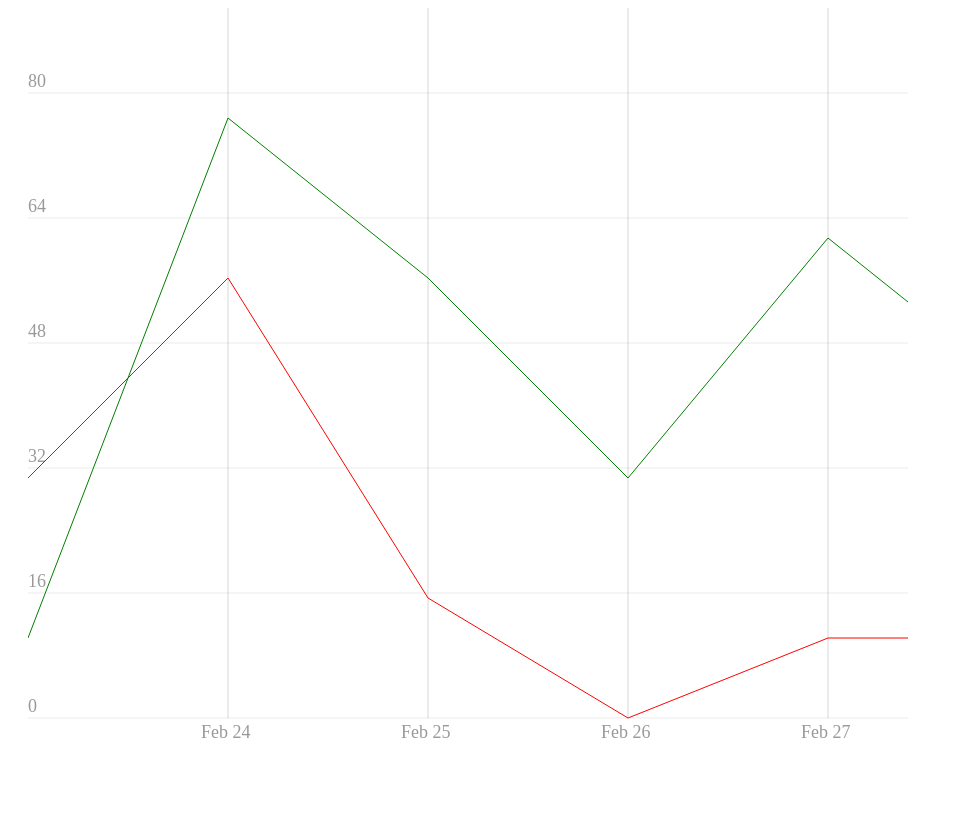
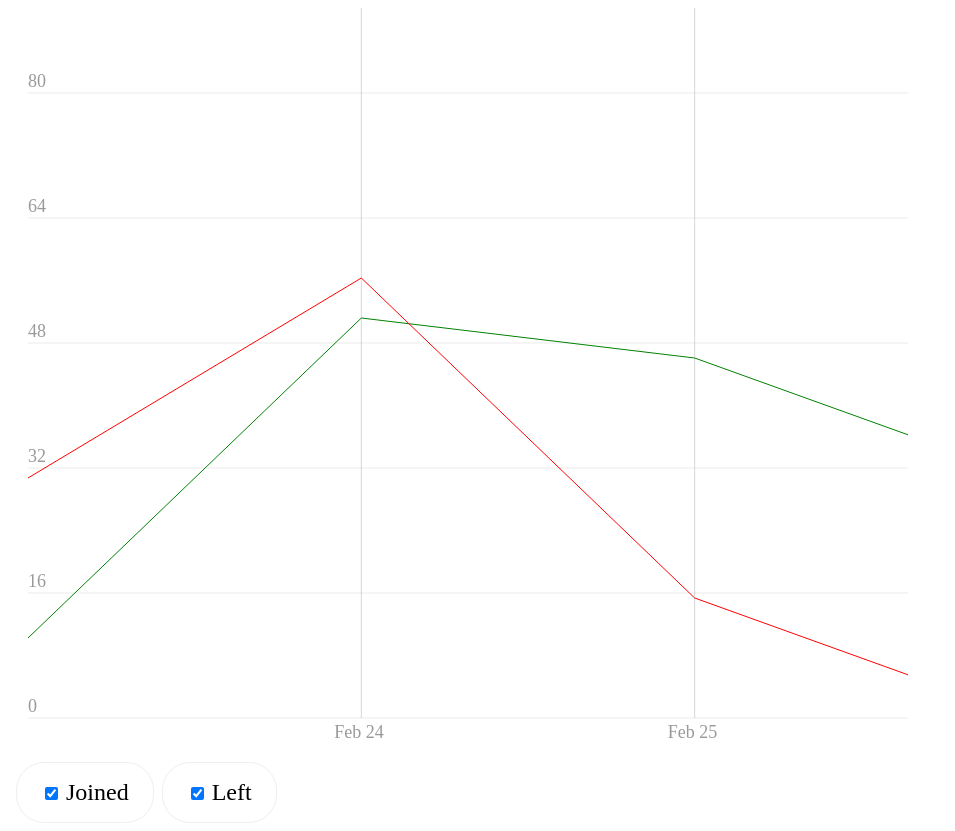
Before and after one commit to vovakulikov/line-chart, a plain HTML site: page index.html in a window 1280 px wide. Shown: the whole page, without its empty margins (0-955 px from the left). Before the commit the page ends 800 px from the top, so only its background shows below. Drawn offline with Linux system fonts and the light colour scheme.

Commit message:
added buttons for chart + fixed labels + refactoring

```diff
--- a/data_mock.js
+++ b/data_mock.js
@@ -1,10 +1,12 @@
 export const chartData = [
   {
-    "dataPoints": [10, 75, 55, 30, 60, 40, 70, 40, 25],
+    "label": "Joined",
+    "dataPoints": [10, 50, 45, 30, 60, 35, 50, 40, 25],
     "dates": [[2019, 1, 23], [2019, 1, 24], [2019, 1, 25], [2019, 1, 26], [2019, 1, 27], [2019, 1, 28], [2019, 2, 1], [2019, 2, 2], [2019, 2, 3]],
     "color": "green"
   },
   {
+    "label": "Left",
     "dataPoints": [30, 55, 15, 0, 10, 10, 80, 40, 65],
     "dates": [[2019, 1, 23], [2019, 1, 24], [2019, 1, 25], [2019, 1, 26], [2019, 1, 27], [2019, 1, 28], [2019, 2, 1], [2019, 2, 2], [2019, 2, 3]],
     "color": "red"
--- a/index.html
+++ b/index.html
@@ -11,10 +11,12 @@
     <div class="chart-container">
       <canvas
           id="subscribers-chart"
-          width="1800"
           height="750">
       </canvas>
     </div>
+
+    <div class="chart-legend"></div>
+
     <script type="module" src="./data_mock.js"></script>
     <script type="module" src="./helpers.js"></script>
     <script type="module" src="./telegram_chart.js"></script>
--- a/telegram_chart.css
+++ b/telegram_chart.css
@@ -3,6 +3,22 @@
     overflow: hidden;
 }
 
+.chart-legend {
+    display: flex;
+}
+
+.chart-legend__label input {
+    margin-right: 8px;
+}
+
+.chart-legend__button {
+    margin-left: 8px;
+    font-size: 24px;
+    padding: 16px 24px;
+    border: 1px solid #eee;
+    border-radius: 28px;
+}
+
 #subscribers-chart {
     padding-left: 20px;
 }
--- a/telegram_chart.js
+++ b/telegram_chart.js
@@ -1,12 +1,33 @@
 import {chartData} from './data_mock.js';
 import {formatDate, getDimension, getMultiplier, getLabelWidth} from './helpers.js';
 
+let chartViewConfig = {
+    viewport: {},
+    chartDisplayState: {},
+    isNightMode: false,
+    shouldUpdate: true,
+};
+
+const initViewport = {
+    start: 0.0,
+    end: 0.3,
+};
+
 const main = async () => {
     const data = await getData();
+    initState(data);
 
     const canvas = document.getElementById('subscribers-chart');
-    const container = document.querySelector('.chart-container');
+    const chartContainer = document.querySelector('.chart-container');
+    const legend = document.querySelector('.chart-legend');
 
+    const legendButtons = makeLegendButtons(data);
+
+    legendButtons.forEach(button => {
+        legend.appendChild(button);
+    });
+
+    // scrolling
     let isDragging = false;
     let lastX = 0;
     let marginLeft = 0;
@@ -24,9 +45,22 @@ const main = async () => {
             const delta = x - lastX;
 
             lastX = x;
-            marginLeft = Math.max(-(container.clientWidth), Math.min(marginLeft + delta, 0));
+            marginLeft = Math.max(-(canvas.width - chartContainer.clientWidth), Math.min(marginLeft + delta, 0));
 
             canvas.style.marginLeft = marginLeft + "px";
+
+            const viewportOffset = Math.abs(marginLeft / canvas.width);
+
+            chartViewConfig = {
+                ...chartViewConfig,
+                viewport: {
+                    start: Math.max(initViewport.start + viewportOffset),
+                    end: Math.max(initViewport.end + viewportOffset),
+                },
+                shouldUpdate: true,
+            };
+            // console.log(chartViewConfig);
+
         }
 
         event.preventDefault();
@@ -36,7 +70,37 @@ const main = async () => {
         isDragging = false;
     });
 
-    draw(canvas, data);
+    // update cycle
+    const update = () => {
+        if (chartViewConfig.shouldUpdate) {
+            canvas.width = calculateCanvasWidth(chartContainer.clientWidth, chartViewConfig.viewport);
+            draw(canvas, data);
+        }
+
+        requestAnimationFrame(update);
+    };
+
+    // start drawing
+    requestAnimationFrame(update);
+};
+
+const initState = (chartData) => {
+    chartViewConfig = {
+        ...chartViewConfig,
+        viewport: {
+            start: 0.0,
+            end: 0.3,
+        },
+        chartDisplayState: chartData.reduce((acc, {label}) => {
+            acc[label] = true;
+            return acc;
+        }, {}),
+    }
+};
+
+const calculateCanvasWidth = (containerWidth, {start, end}) => {
+    // TODO: add zero division protection
+    return containerWidth / (end - start);
 };
 
 const getData = async () => {
@@ -44,40 +108,79 @@ const getData = async () => {
     return Promise.resolve(chartData);
 };
 
+const makeLegendButtons = (chartData) => {
+    return chartData.map(chart => {
+        const checkbox = document.createElement('input');
+        checkbox.type = 'checkbox';
+        checkbox.checked = true;
+
+        checkbox.addEventListener('change', () => {
+            chartViewConfig = {
+                ...chartViewConfig,
+                chartDisplayState: {
+                    ...chartViewConfig.chartDisplayState,
+                    [chart.label]: !chartViewConfig.chartDisplayState[chart.label],
+                },
+                shouldUpdate: true,
+            };
+        });
+
+        return wrapLegendButton(checkbox, chart.label);
+    });
+};
+
+const wrapLegendButton = (checkbox, labelText) => {
+    const wrapper = document.createElement('div');
+    wrapper.classList.add('chart-legend__button');
+
+    const label = document.createElement('label');
+    label.classList.add('chart-legend__label');
+
+    const text = document.createTextNode(labelText);
+
+    label.appendChild(checkbox);
+    label.appendChild(text);
+    wrapper.appendChild(label);
+
+    return wrapper;
+};
+
 const draw = (canvas, chartData) => {
-    console.log('init draw');
-
-    const horizontalLines = 5;
-
     const ctx = canvas.getContext('2d');
     const {width, height} = canvas;
 
+    ctx.clearRect(0, 0, width, height);
+
+    console.log('init draw');
+    const horizontalLines = 5;
     const labelsOffset = 40;
     const chartHeight = height - labelsOffset;
     const chartWidth = width;
 
     // calculations
-    const maxPoint = Math.max(...chartData.map(chart => Math.max(...chart.dataPoints)));
-    console.log(`maxPoint: ${maxPoint}`);
-
+    const displayedCharts = chartData.filter(c => chartViewConfig.chartDisplayState[c.label]);
+    const maxPoint = Math.max(...displayedCharts.map(chart => Math.max(...chart.dataPoints)));
     const dimension = getDimension(maxPoint, horizontalLines);
-    console.log(`dimension: ${dimension}`);
-
     const multiplier = getMultiplier(chartHeight, maxPoint);
-    console.log(`multiplier: ${multiplier}`);
-
     const dates = chartData[0].dates.map(d => new Date(...d));
     const step = width / chartData[0].dataPoints.length;
 
     // drawing
-    drawGrid(ctx, width, height, labelsOffset, dimension, step, dates);
+    drawGrid(ctx, {canvasWidth: width, canvasHeight: height, labelsOffset, dimension, step, dates});
 
     chartData.forEach(chart => {
-        drawChart(ctx, chartWidth, chartHeight, chart, step, multiplier);
+        if (chartViewConfig.chartDisplayState[chart.label]) {
+            drawChart(ctx, {chartWidth, chartHeight, chart, step, multiplier});
+        }
     });
+
+    chartViewConfig = {
+        ...chartViewConfig,
+        shouldUpdate: false,
+    };
 };
 
-const drawGrid = (ctx, canvasWidth, canvasHeight, labelsOffset, dimension, step, dates) => {
+const drawGrid = (ctx, {canvasWidth, canvasHeight, labelsOffset, dimension, step, dates}) => {
     console.log('drawing grid');
 
     // styling
@@ -88,15 +191,17 @@ const drawGrid = (ctx, canvasWidth, canvasHeight, labelsOffset, dimension, step,
 
     const verticalLineStep = Math.floor(canvasHeight / 6);
     const chartHeight = canvasHeight - labelsOffset;
+    const {viewport} = chartViewConfig;
+    const labelsX = canvasWidth * viewport.start;
 
     // drawing
     for (let i = 0; i < 6; i++) {
-        const height = chartHeight - i * verticalLineStep;
+        const height = Math.ceil(chartHeight - i * verticalLineStep);
 
         ctx.beginPath();
         ctx.moveTo(0, height);
         ctx.lineTo(canvasWidth, height);
-        ctx.fillText(dimension * i, 0, height - 6);
+        ctx.fillText(dimension * i, labelsX, height - 6);
         ctx.stroke();
     }
 
@@ -116,7 +221,7 @@ const drawGrid = (ctx, canvasWidth, canvasHeight, labelsOffset, dimension, step,
     }
 };
 
-const drawChart = (ctx, chartWidth, chartHeight, chart, step, multiplier) => {
+const drawChart = (ctx, {chartWidth, chartHeight, chart, step, multiplier}) => {
     console.log('drawing chart');
 
     const {dataPoints, color} = chart;
```
